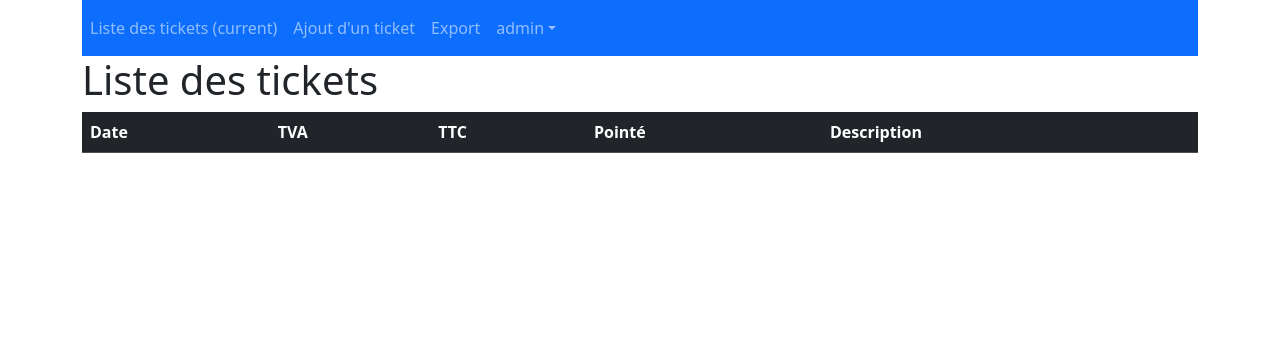
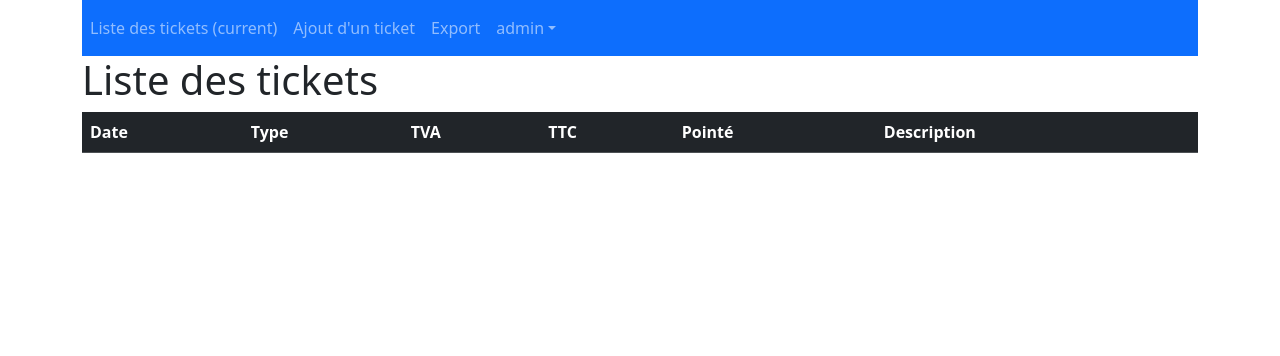
Before and after one commit to michael-albrecht-1/ReceiptManagement, a PHP site: page / in a window 1280 px wide. Shown: the top 356 px of the page. Run offline with PHP 8.4, Linux system fonts and the light colour scheme; the visitor is signed in with stand-in values (Sample User, id 1); data that the repository does not hold is empty; a stand-in replaces the project's code that opens the database connection; some libraries are stand-ins or nearby versions.

Commit message:
add type field and display it, update readme todolist

```diff
--- a/php/index.php
+++ b/php/index.php
@@ -19,6 +19,7 @@
 <thead>
     <tr class="table-dark">
       <th scope="col">Date</th>
+      <th scope="col">Type</th>
       <th scope="col">TVA</th>
       <th scope="col">TTC</th>
       <th scope="col">Pointé</th>
@@ -28,6 +29,29 @@
 <?php
     while ($row = mysqli_fetch_array($showReceipts)) {
 
+        // type
+        switch ($row['type']) {
+            case '1':
+                $type = "restaurant";
+                break;
+            case '2':
+                $type = "gasoil";
+                break;
+            case '3':
+                $type = "hôtel";
+                break;
+            case '4':
+                $type = "péage";
+                break;
+            case '5':
+                $type = "autre";
+                break;
+            default:
+                $type = "autre";
+                break;
+        }
+
+        // TVA
         if ($row['tva'] =='tva1')
         {
             $tva = "5.5";
@@ -39,12 +63,15 @@
             $tva = "20";
         }
 
+        // Is checked ?
         $row['checked'] ? $isChecked = "oui" : $isChecked = "non";
 
+        // description
         $description = truncate($row['description'], 40);
 
         echo "<tr>";
             echo "<td>".$row['date_emission']."</td>";
+            echo "<td>".$type."</td>";
             echo "<td>".$tva."</td>";
             echo "<td>".$row['montant_ttc']."</td>";
             echo "<td>".$isChecked."</td>";
```
Also changed, not shown: php/receipt.php (+17 -1 lines), README.md.
